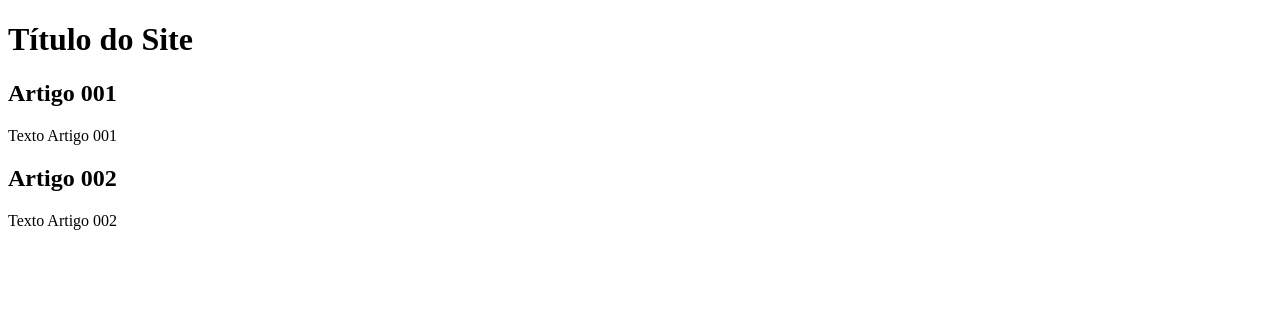
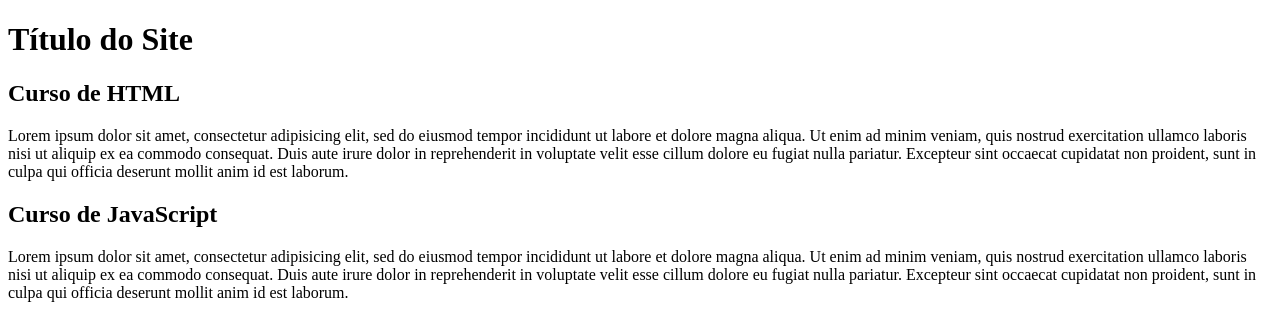
Before and after one commit to Arthur1598/projeto-site, a plain HTML site: page index.html in a window 1280 px wide. Drawn offline with Linux system fonts and the light colour scheme.

Commit message:
adicionei conteúdo

```diff
--- a/index.html
+++ b/index.html
@@ -11,12 +11,22 @@
 			<h1>Título do Site</h1>
 		</header>
 		<article>
-			<h2>Artigo 001</h2>
-			<p>Texto Artigo 001</p>
+			<h2>Curso de HTML</h2>
+			<p>Lorem ipsum dolor sit amet, consectetur adipisicing elit, sed do eiusmod
+			tempor incididunt ut labore et dolore magna aliqua. Ut enim ad minim veniam,
+			quis nostrud exercitation ullamco laboris nisi ut aliquip ex ea commodo
+			consequat. Duis aute irure dolor in reprehenderit in voluptate velit esse
+			cillum dolore eu fugiat nulla pariatur. Excepteur sint occaecat cupidatat non
+			proident, sunt in culpa qui officia deserunt mollit anim id est laborum.</p>
 		</article>
 		<article>
-			<h2>Artigo 002</h2>
-			<p>Texto Artigo 002</p>
+			<h2>Curso de JavaScript</h2>
+			<p>Lorem ipsum dolor sit amet, consectetur adipisicing elit, sed do eiusmod
+			tempor incididunt ut labore et dolore magna aliqua. Ut enim ad minim veniam,
+			quis nostrud exercitation ullamco laboris nisi ut aliquip ex ea commodo
+			consequat. Duis aute irure dolor in reprehenderit in voluptate velit esse
+			cillum dolore eu fugiat nulla pariatur. Excepteur sint occaecat cupidatat non
+			proident, sunt in culpa qui officia deserunt mollit anim id est laborum.</p>
 		</article>
 	</main>
 </body>
```
